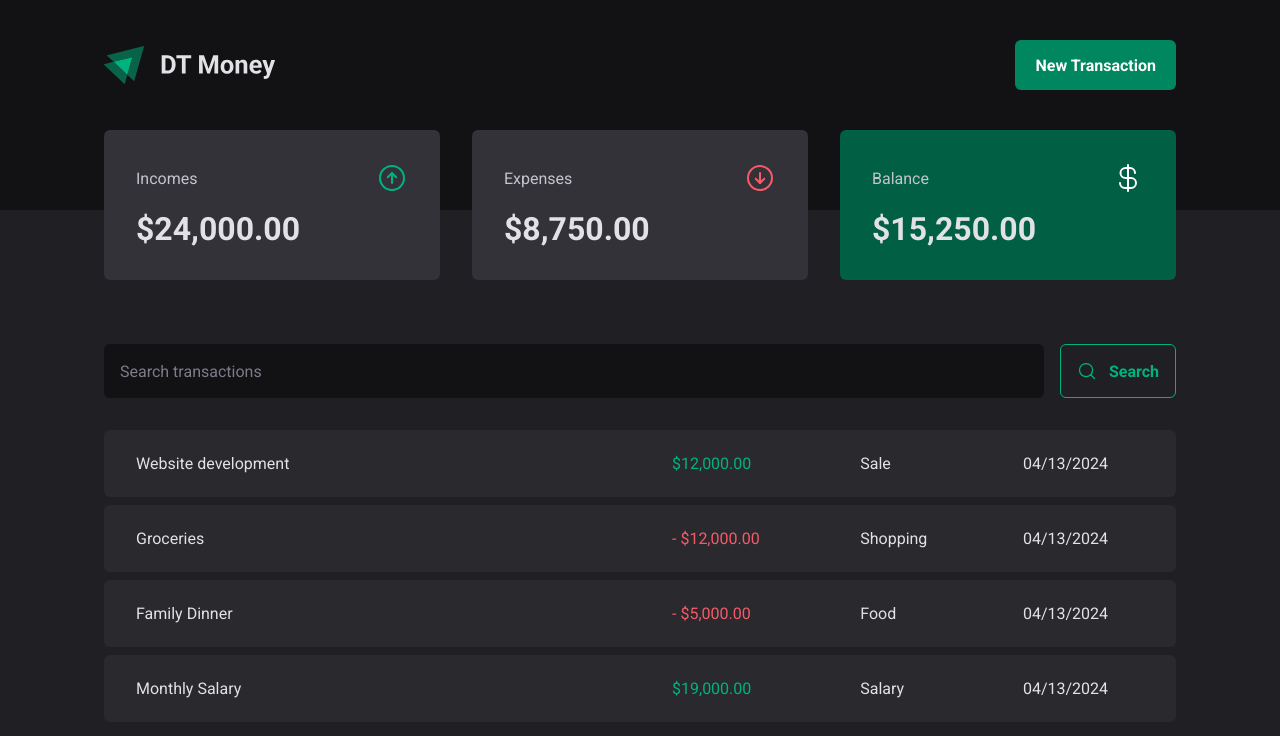
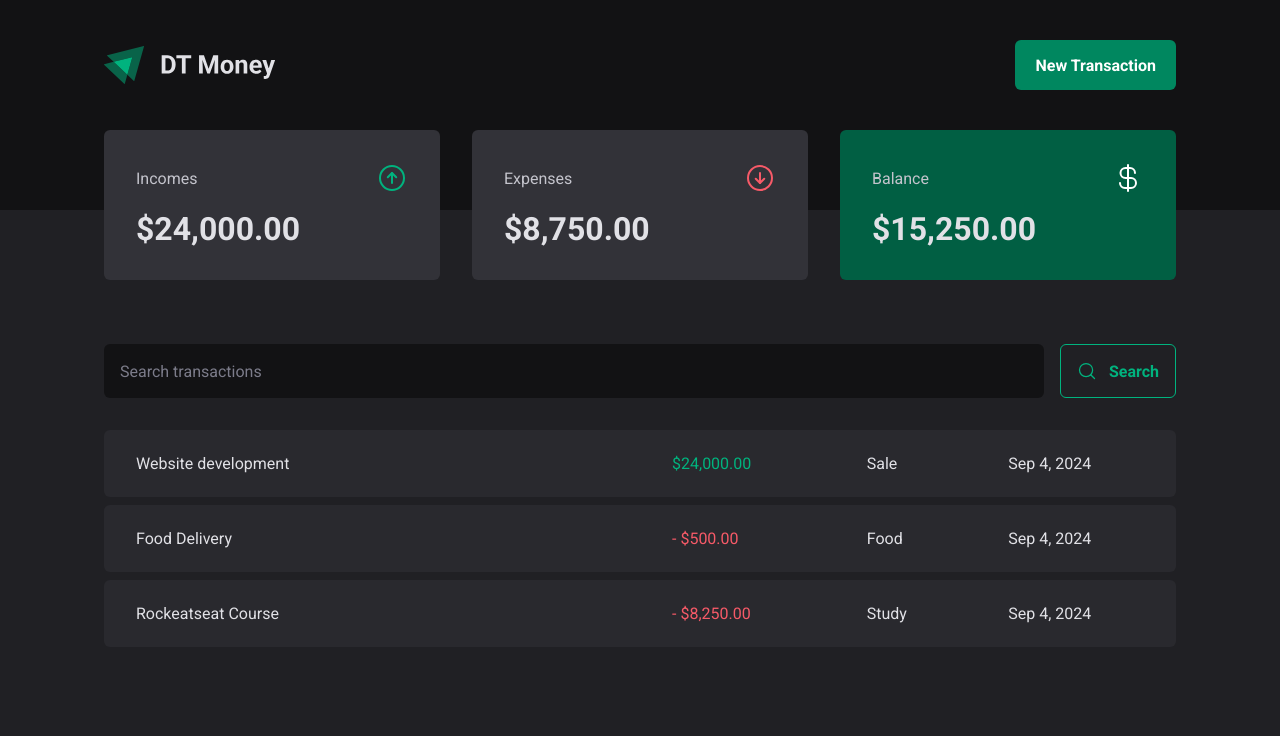
Before and after one commit to bielgirao/03-dt-money, a React (Vite) app: page / in a window 1280 px wide. Shown: the top 736 px of the page. Built offline with nearby package versions, Linux system fonts and the light colour scheme; data requests are answered from the project's data file.

Commit message:
feat: add context data and formatters to transactions component

```diff
--- a/src/pages/Transactions/index.tsx
+++ b/src/pages/Transactions/index.tsx
@@ -1,9 +1,15 @@
+import {useContext} from "react";
+import {TransactionsContext} from "../../contexts/TransactionsContext.tsx";
 import {Header} from "../../components/Header";
 import {Summary} from "../../components/Summary";
+import {SearchForm} from "./components/SearchForm";
 import {PriceHighLight, TransactionContainer, TransactionsTable} from "./styles.ts";
-import {SearchForm} from "./components/SearchForm";
+import {dateFormatter, priceFormatter} from "../../utils/formatter.ts";
+
 
 export function Transactions() {
+    const {transactions} = useContext(TransactionsContext);
+
     return (
         <div>
             <Header />
@@ -13,46 +19,21 @@ export function Transactions() {
                 <SearchForm />
                 <TransactionsTable>
                     <tbody>
-                    <tr>
-                        <td width="50%">Website development</td>
-                        <td>
-                            <PriceHighLight variant="income">
-                                $12,000.00
-                            </PriceHighLight>
-                        </td>
-                        <td>Sale</td>
-                        <td>04/13/2024</td>
-                    </tr>
-                    <tr>
-                        <td width="50%">Groceries</td>
-                        <td>
-                            <PriceHighLight variant="expense">
-                                - $12,000.00
-                            </PriceHighLight>
-                        </td>
-                        <td>Shopping</td>
-                        <td>04/13/2024</td>
-                    </tr>
-                    <tr>
-                        <td width="50%">Family Dinner</td>
-                        <td>
-                            <PriceHighLight variant="expense">
-                                - $5,000.00
-                            </PriceHighLight>
-                        </td>
-                        <td>Food</td>
-                        <td>04/13/2024</td>
-                    </tr>
-                    <tr>
-                        <td width="50%">Monthly Salary</td>
-                        <td>
-                            <PriceHighLight variant="income">
-                                $19,000.00
-                            </PriceHighLight>
-                        </td>
-                        <td>Salary</td>
-                        <td>04/13/2024</td>
-                    </tr>
+                        {transactions.map(transaction => {
+                            return (
+                                <tr key={transaction.id}>
+                                    <td width="50%">{transaction.description}</td>
+                                    <td>
+                                        <PriceHighLight variant={transaction.type}>
+                                            {transaction.type === "expense" && '- '}
+                                            {priceFormatter.format(transaction.amount)}
+                                        </PriceHighLight>
+                                    </td>
+                                    <td>{transaction.category}</td>
+                                    <td>{dateFormatter.format(new Date(transaction.createdAt))}</td>
+                                </tr>
+                            )
+                        })}
                     </tbody>
                 </TransactionsTable>
             </TransactionContainer>
```
